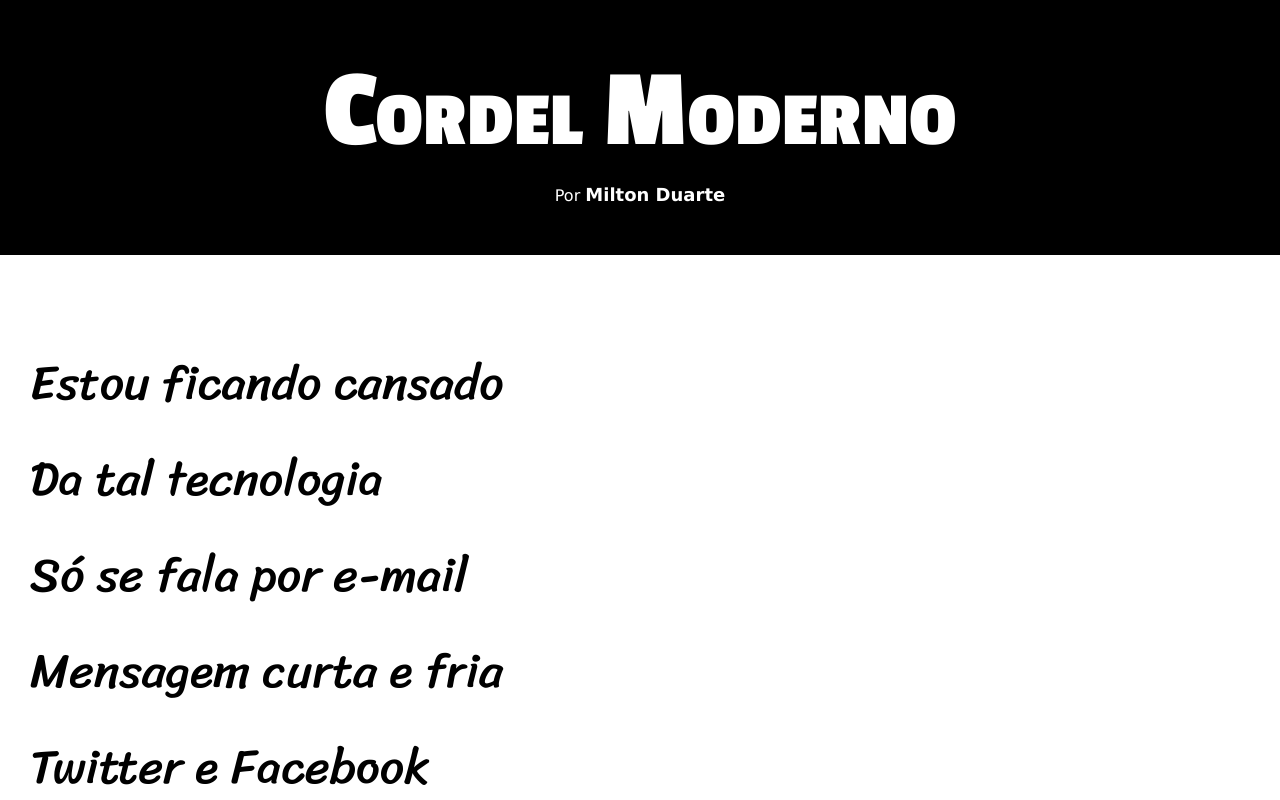
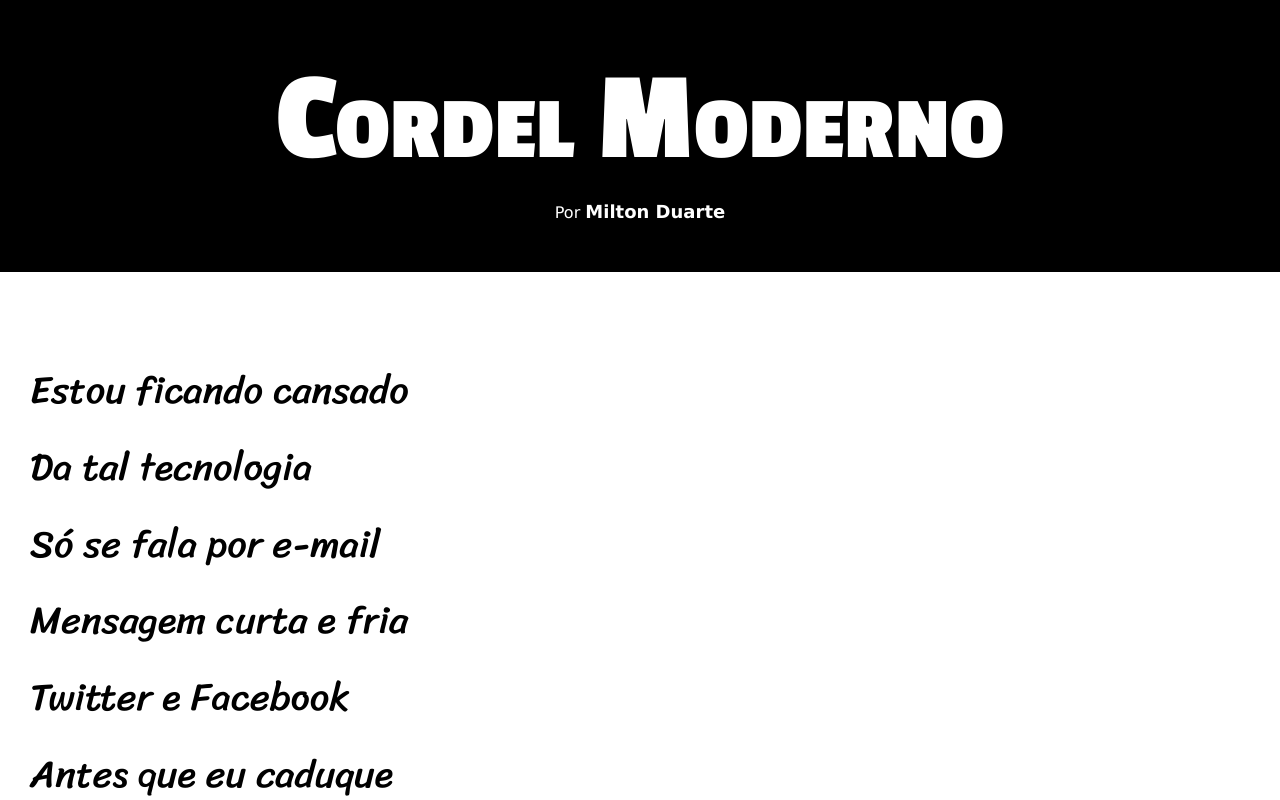
Before and after one commit to wevertonsds/projeto-cordel, a plain HTML site: page index.html in a window 1280 px wide. Shown: the top 800 px of the page. Drawn offline with Linux system fonts and the light colour scheme.

Commit message:
Projeto atualizado.

```diff
--- a/index.html
+++ b/index.html
@@ -46,9 +46,7 @@
             Se o saite é muito bom <br>
             Ele vale um alto preço.
         </p>
-    </section>
 
-    <section class="normal">
         <p>
             Pra piorar a liguagem <br>
             O emoticom é um risco <br>
@@ -82,9 +80,7 @@
             O mundo ficou cativo <br>
             Da tecnologia do agora.
         </p>
-    </section>
 
-    <section class="normal">
         <p>
             Felizmente, pra orar <br>
             Não precisa de internet <br>
--- a/style.css
+++ b/style.css
@@ -29,7 +29,7 @@ header h1{
     font-family: var(--fonte2);
     color: white;
     font-variant: small-caps;
-    font-size: 7em;
+    font-size: 10vw;
     font-weight: bolder;
     margin-bottom: 10px;
 }
@@ -67,8 +67,12 @@ section{
     padding-bottom: 10vh;
     padding-left: 30px;
     font-family: var(--fonte3);
-    font-size: 3em;
+    font-size: 3vw;
     line-height: 2em;
+}
+
+section > p{
+    padding-bottom: 2em;
 }
 
 section.imagem{
```
